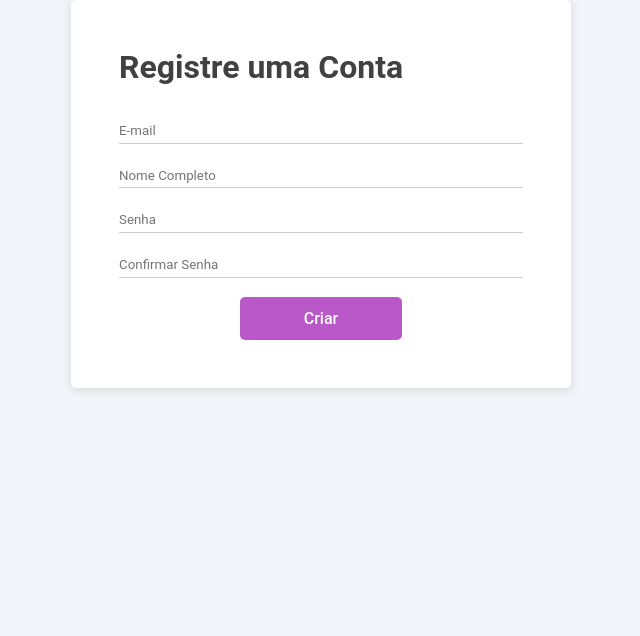
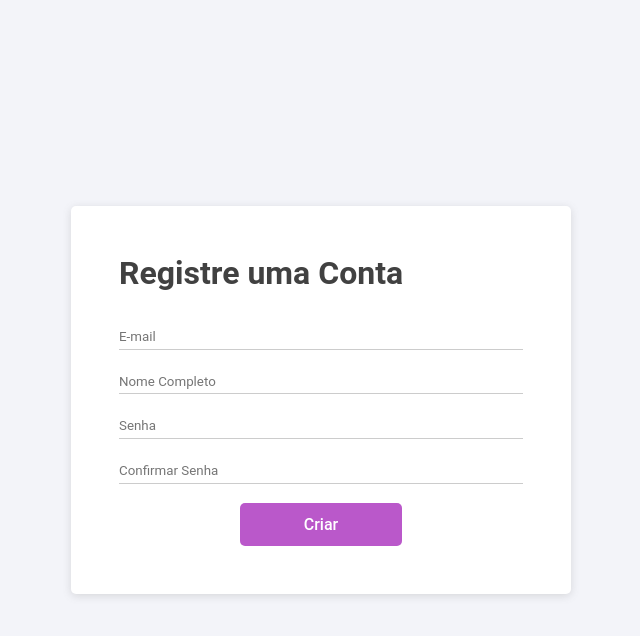
Before and after one commit to Thatystober/backOffice, a React (Vite) app in the folder backoffice/: page /register in a window 1280 px wide. Shown: the top 636 px of the page, without its empty margins (319-959 px from the left). Built offline with nearby package versions, Linux system fonts and the light colour scheme; what miragejs would draw is missing.

Commit message:
page register

```diff
--- a/backoffice/package.json
+++ b/backoffice/package.json
@@ -11,6 +11,7 @@
   "dependencies": {
     "react": "^18.2.0",
     "react-dom": "^18.2.0",
+    "react-hook-form": "^7.35.0",
     "react-router-dom": "^6.3.0"
   },
   "devDependencies": {
--- /dev/null
+++ b/backoffice/src/components/Box.tsx
@@ -0,0 +1,13 @@
+import '../styles/box.scss';
+
+type Props = {
+  children: React.ReactNode; // Suporta varios tipos, mas não deixa de ser um tipo
+};
+
+export function Box(props:Props){
+    return(
+        <div className="box">
+            {props.children}
+        </div>
+    )
+}
--- a/backoffice/src/components/Input.tsx
+++ b/backoffice/src/components/Input.tsx
@@ -1,17 +1,18 @@
-import { InputHTMLAttributes } from "react";
+import { InputHTMLAttributes, useState } from "react";
 import '../styles/input.scss';
 
 type input = InputHTMLAttributes<HTMLButtonElement>;
-// type label = {
-//     name: string
-// };
+type label = {
+    name: string
+};
 
-// type Props = input & label;
+type Props = input & label;
 
-export default function Input(props:input) {
+export default function Input(props:Props) {
+    // const [formState, setFormState] = useState({input:""});
     return (
         <div id="inputComponent">
-            <label htmlFor=""></label>
+            <label htmlFor={props.name}></label>
             <input className="input" type={props.type} placeholder={props.placeholder} required={props.required}/>
         </div>
     );
--- a/backoffice/src/pages/Register.tsx
+++ b/backoffice/src/pages/Register.tsx
@@ -1,23 +1,27 @@
+import { Box } from "../components/Box";
 import { Button } from "../components/ButtonBase";
 import Input from '../components/Input';
-import '../styles/register.scss'
+
+import { useForm } from "react-hook-form";
+import { useState } from "react";
+
 
 export default function Register(){
     return (
         <main className="container">
-            <div id="pageRegister">
-                <h1>Registre uma Conta</h1>
-                <form action="">
-                    <Input type="e-mail" placeholder="E-mail" required></Input>
-                    <Input type="text" placeholder="Nome Completo" required></Input>
-                    <Input type="password" placeholder="Senha" required></Input>
-                    <Input type="password" placeholder="Confirmar Senha" required></Input>
+            <div className="box-content">
+                <Box>
+                    <h1>Registre uma Conta</h1>
+                    <form action="">
+                        <Input type="email" placeholder="E-mail" required name={""}></Input>
+                        <Input type="text" placeholder="Nome Completo" required name={""}></Input>
+                        <Input type="password" placeholder="Senha" required name={"firstPassword"}></Input>
+                        <Input type="password" placeholder="Confirmar Senha" required name={"secondPassword"}></Input>
 
-                    <Button type="submit">Criar</Button>
-                </form>
-
+                        <Button type="submit">Criar</Button>
+                    </form>
+                </Box>
             </div>
         </main>
-
     );
 }
--- /dev/null
+++ b/backoffice/src/styles/box.scss
@@ -0,0 +1,12 @@
+@import './global.scss';
+
+.box{
+    max-width: 500px;
+    width: 100%;
+    margin:auto;
+    background-color: #fff;
+
+    padding: 3rem;
+    box-shadow: $box-shadow;
+    border-radius: 5px;
+}
--- a/backoffice/src/styles/global.scss
+++ b/backoffice/src/styles/global.scss
@@ -81,5 +81,15 @@ body{
         h1{
             margin-bottom:2rem;
         }
+
+        .box-content{
+            width: 100%;
+            height: 100vh;
+            margin: 0;
+
+            display:flex;
+            justify-content:center;
+            align-items: center;
+        }
     }
 }
--- a/backoffice/src/styles/register.scss
+++ /dev/null
@@ -1,14 +0,0 @@
-@import './global.scss';
-
-main{
-    #pageRegister{
-        max-width: 500px;
-        width: 100%;
-        margin:auto;
-        background-color: #fff;
-
-        padding: 3rem;
-        box-shadow: $box-shadow;
-        border-radius: 5px;
-    }
-}
```
Also changed, not shown: 1 other file (tests, documents, lock files or other folders).
